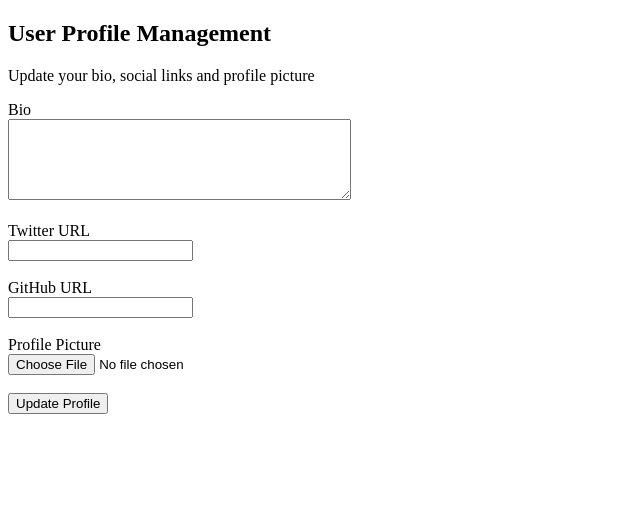
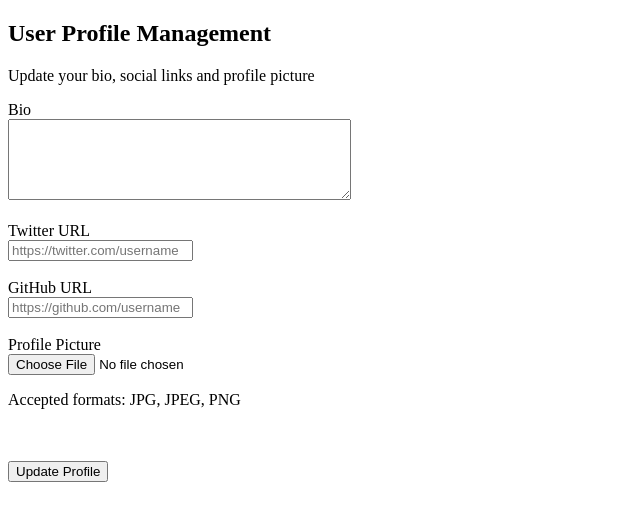
Before and after one commit to boktiar002/Webtech_Project_Group-10, a PHP site: page /profile.php in a window 1280 px wide. Shown: the top 521 px of the page, without its empty margins (0-640 px from the left). Run offline with PHP 8.4, Linux system fonts and the light colour scheme; the visitor is signed in with stand-in values (Sample User, id 1).

Commit message:
Improved profile form usability

```diff
--- a/views/auth/profile.php
+++ b/views/auth/profile.php
@@ -47,6 +47,7 @@ cols="40"
 <input
 type="text"
 name="twitter"
+placeholder="https://twitter.com/username"
 >
 
 <br><br>
@@ -56,6 +57,7 @@ name="twitter"
 <input
 type="text"
 name="github"
+placeholder="https://github.com/username"
 >
 
 <br><br>
@@ -67,7 +69,9 @@ type="file"
 name="avatar"
 accept=".jpg,.jpeg,.png"
 >
-
+<p>
+Accepted formats: JPG, JPEG, PNG
+</p>
 <br><br>
 
 <button
```
